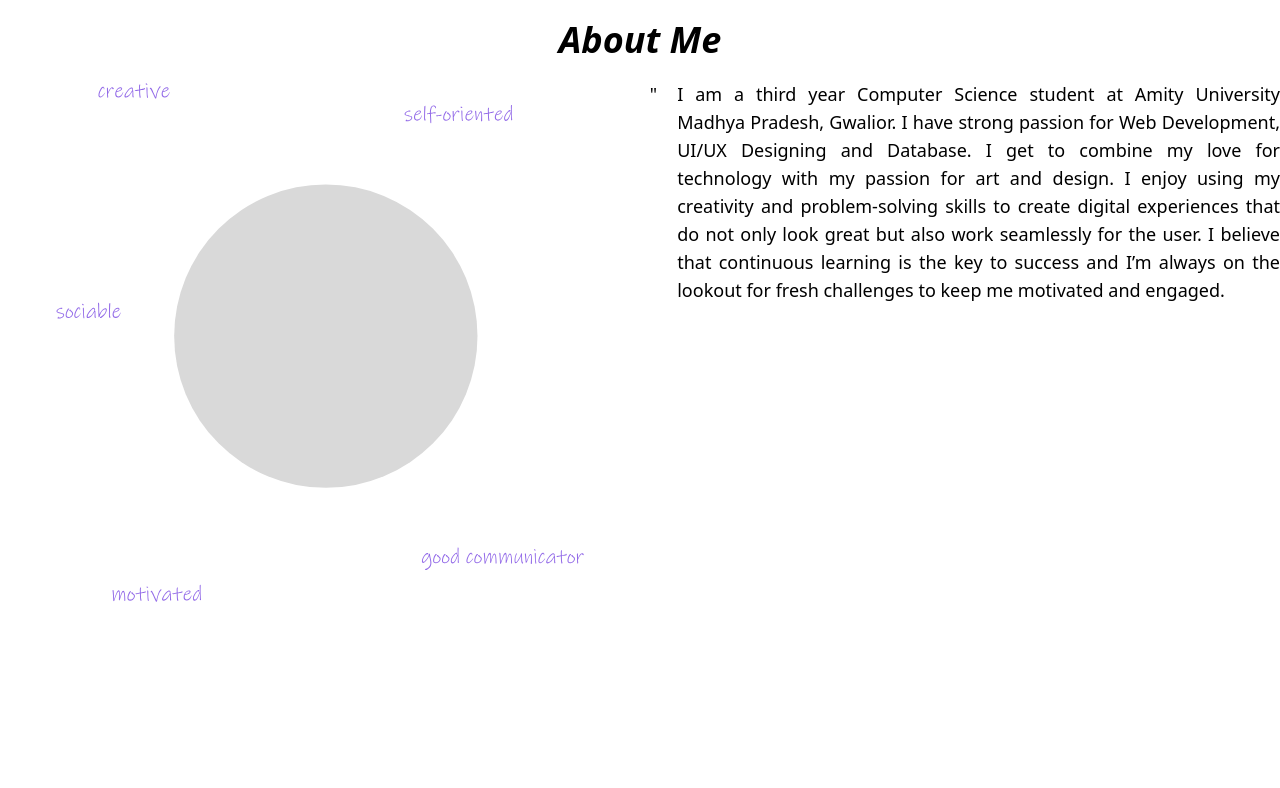
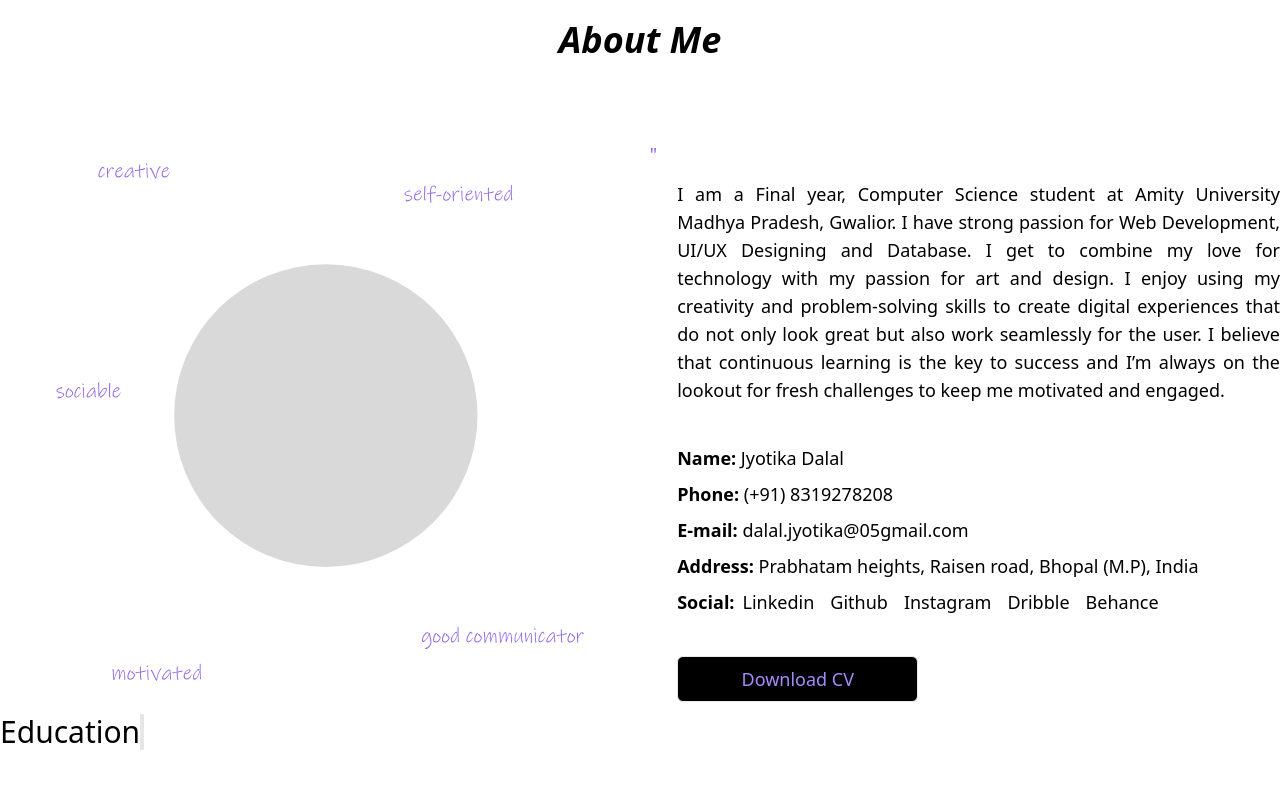
Before and after one commit to Rutuza/Vite-Portfolio, a React (Vite) app: page / in a window 1280 px wide. Shown: the top 788 px of the page. Built offline with nearby package versions, Linux system fonts and the light colour scheme.

Commit message:
education initiated

```diff
--- a/src/pages/About.jsx
+++ b/src/pages/About.jsx
@@ -3,21 +3,54 @@ import pfp from '../assets/svg/pfp.svg'
 
 function About() {
   return (
-    <div id='about'>
+    <div id='p-0'>
       <center className='text-4xl font-bold italic m-5'>About Me</center>
 
-      <section className='flex justify-between sm:'>
+      <section className='flex justify-between items-center mt-20'>
         <div className="pfp">
           <img src={pfp} alt="" srcset="" />
         </div>
 
         <div className='flex gap-5 text-lg text-justify w-3/6'>
-          <div className="">"</div>
-          <div className="">
-            I am a third year Computer Science student at Amity University Madhya Pradesh, Gwalior. I have strong passion for Web Development, UI/UX Designing and Database. I get to combine my love for technology with my passion for art and design. I enjoy using my creativity and problem-solving skills to create digital experiences that do not only look great but also work seamlessly for the user. I believe that continuous learning is the key to success and I’m always on the lookout for fresh challenges to keep me motivated and engaged.
+          <div className="text-violet-500">"</div>
+          <div>
+            <div className="mt-10">
+              I am a Final year, Computer Science student at Amity University Madhya Pradesh, Gwalior. I have strong passion for Web Development, UI/UX Designing and Database. I get to combine my love for technology with my passion for art and design. I enjoy using my creativity and problem-solving skills to create digital experiences that do not only look great but also work seamlessly for the user. I believe that continuous learning is the key to success and I’m always on the lookout for fresh challenges to keep me motivated and engaged.
+
+              <div className="mt-10">
+                <div className="name"><b>Name: </b>Jyotika Dalal</div>
+                <div className="py-2"><b>Phone: </b>(+91) 8319278208</div>
+                <div className="py-0"><b>E-mail: </b>dalal.jyotika@05gmail.com</div>
+                <div className="py-2"><b>Address: </b>Prabhatam heights, Raisen road, Bhopal (M.P), India</div>
+
+                <div className="flex gap-2"><b>Social: </b>
+                  <span>
+                    <ul className='flex gap-4'>
+                      <li><a href="https://www.linkedin.com/in/jyotika-dalal-2bb242240/">Linkedin</a></li>
+                      <li><a href="https://github.com/Rutuza">Github</a></li>
+                      <li><a href="#">Instagram</a></li>
+                      <li><a href="#">Dribble</a></li>
+                      <li><a href="#">Behance</a></li>
+                    </ul>
+                  </span>
+                </div>
+
+                <button type='button' className='mt-10 w-2/5 bg-black text-violet-400 hover:bg-transparent hover:text-violet-700 hover:border-black  border rounded-md p-2 '>Download CV</button>
+              </div>
+
+
+            </div>
+
           </div>
         </div>
         <button type="button"></button>
+      </section>
+
+      <section className="py-3">
+        <div className="flex">
+          <div className='text-3xl font-medium'>Education</div>
+          <div className='border-2'></div>
+        </div>
       </section>
     </div>
   );
```
